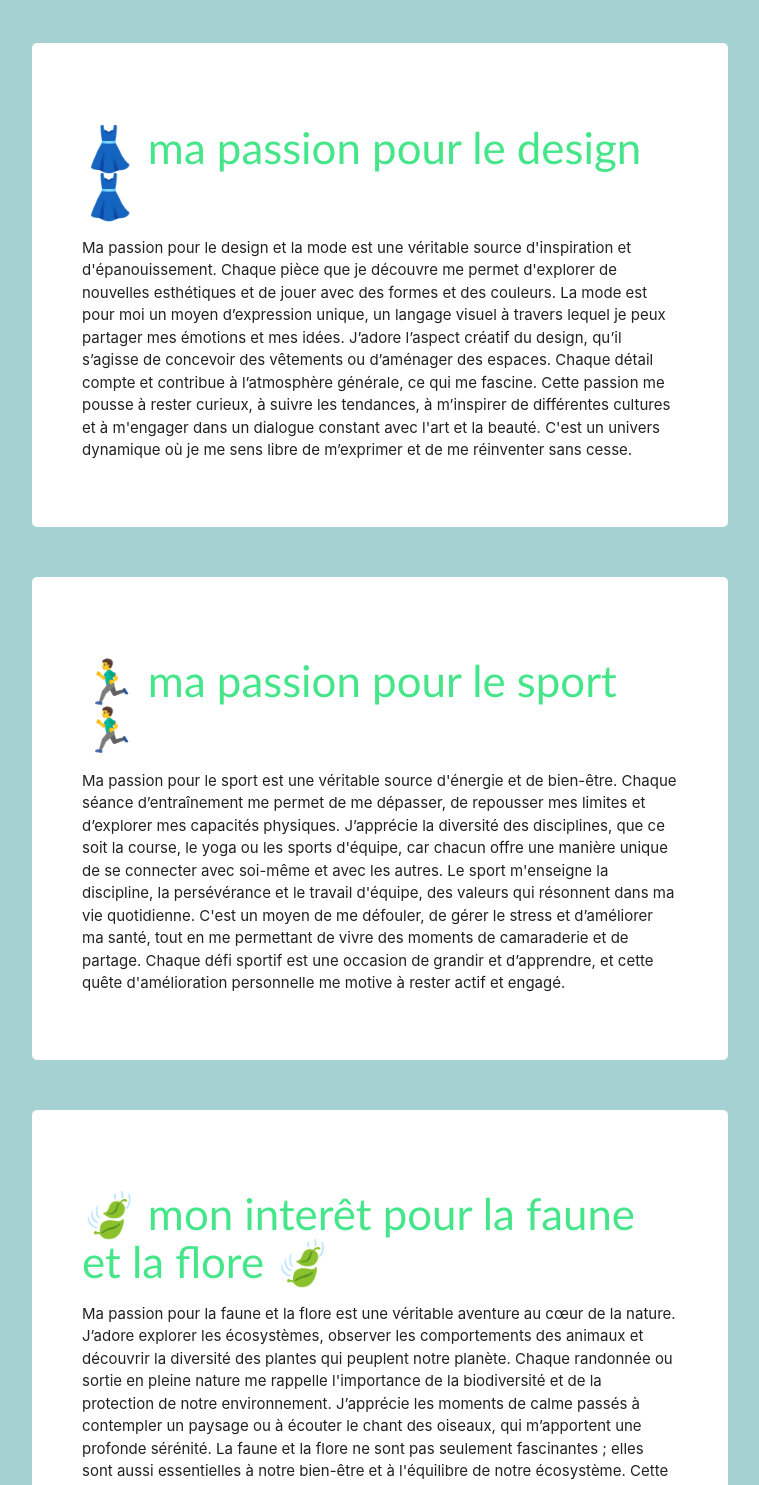
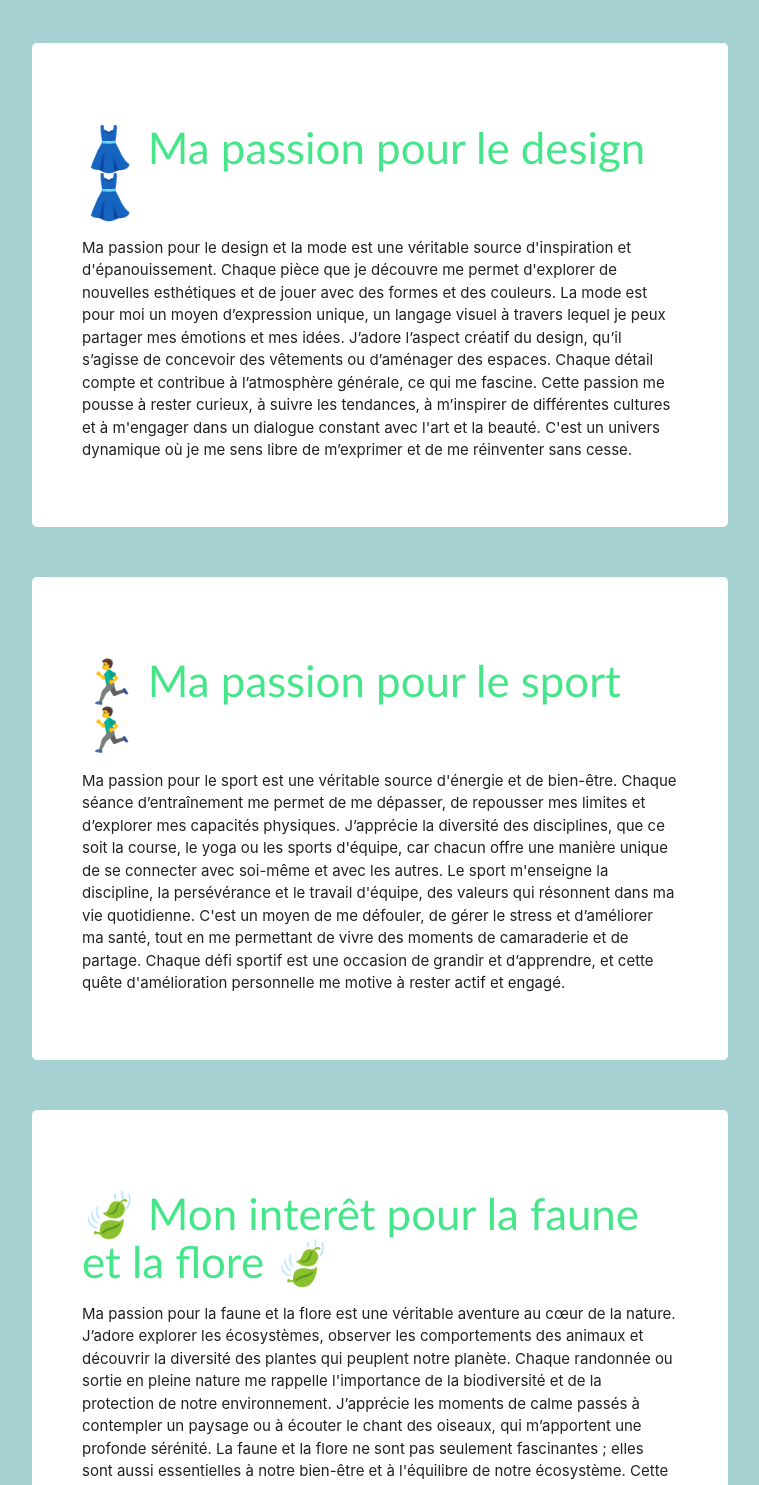
Before and after one commit to Vio92100/my-profile, a plain HTML site: page index.html in a window 1280 px wide. Shown: the part 440-1925 px from the top of the page, without its empty margins (260-1019 px from the left). Drawn offline with Linux system fonts and the light colour scheme.

Commit message:
Update index.html

```diff
--- a/index.html
+++ b/index.html
@@ -25,20 +25,20 @@
 
 
         <div class="card-white">
-            <h3> 👗 ma passion pour le design 👗</h3>
+            <h3> 👗 Ma passion pour le design 👗</h3>
             <p>
                 Ma passion pour le design et la mode est une véritable source d'inspiration et d'épanouissement. Chaque pièce que je découvre me permet d'explorer de nouvelles esthétiques et de jouer avec des formes et des couleurs. La mode est pour moi un moyen d’expression unique, un langage visuel à travers lequel je peux partager mes émotions et mes idées. J’adore l’aspect créatif du design, qu’il s’agisse de concevoir des vêtements ou d’aménager des espaces. Chaque détail compte et contribue à l’atmosphère générale, ce qui me fascine. Cette passion me pousse à rester curieux, à suivre les tendances, à m’inspirer de différentes cultures et à m'engager dans un dialogue constant avec l'art et la beauté. C'est un univers dynamique où je me sens libre de m’exprimer et de me réinventer sans cesse.
             </p>
         </div>
         <div class="card-white">
-            <h3> 🏃‍♂️ ma passion pour le sport 🏃‍♂️</h3>
+            <h3> 🏃‍♂️ Ma passion pour le sport 🏃‍♂️</h3>
             <p>
 
 Ma passion pour le sport est une véritable source d'énergie et de bien-être. Chaque séance d’entraînement me permet de me dépasser, de repousser mes limites et d’explorer mes capacités physiques. J’apprécie la diversité des disciplines, que ce soit la course, le yoga ou les sports d'équipe, car chacun offre une manière unique de se connecter avec soi-même et avec les autres. Le sport m'enseigne la discipline, la persévérance et le travail d'équipe, des valeurs qui résonnent dans ma vie quotidienne. C'est un moyen de me défouler, de gérer le stress et d’améliorer ma santé, tout en me permettant de vivre des moments de camaraderie et de partage. Chaque défi sportif est une occasion de grandir et d’apprendre, et cette quête d'amélioration personnelle me motive à rester actif et engagé.
             </p>
         </div>
         <div class="card-white">
-            <h3>🍃 mon interêt pour la  faune et la flore 🍃</h3>
+            <h3>🍃 Mon interêt pour la  faune et la flore 🍃</h3>
             <p>
                 Ma passion pour la faune et la flore est une véritable aventure au cœur de la nature. J’adore explorer les écosystèmes, observer les comportements des animaux et découvrir la diversité des plantes qui peuplent notre planète. Chaque randonnée ou sortie en pleine nature me rappelle l'importance de la biodiversité et de la protection de notre environnement. J’apprécie les moments de calme passés à contempler un paysage ou à écouter le chant des oiseaux, qui m’apportent une profonde sérénité. La faune et la flore ne sont pas seulement fascinantes ; elles sont aussi essentielles à notre bien-être et à l'équilibre de notre écosystème. Cette passion me pousse à m'informer, à agir pour la conservation et à sensibiliser les autres à la beauté et à la fragilité de notre planète
             </p>
```
